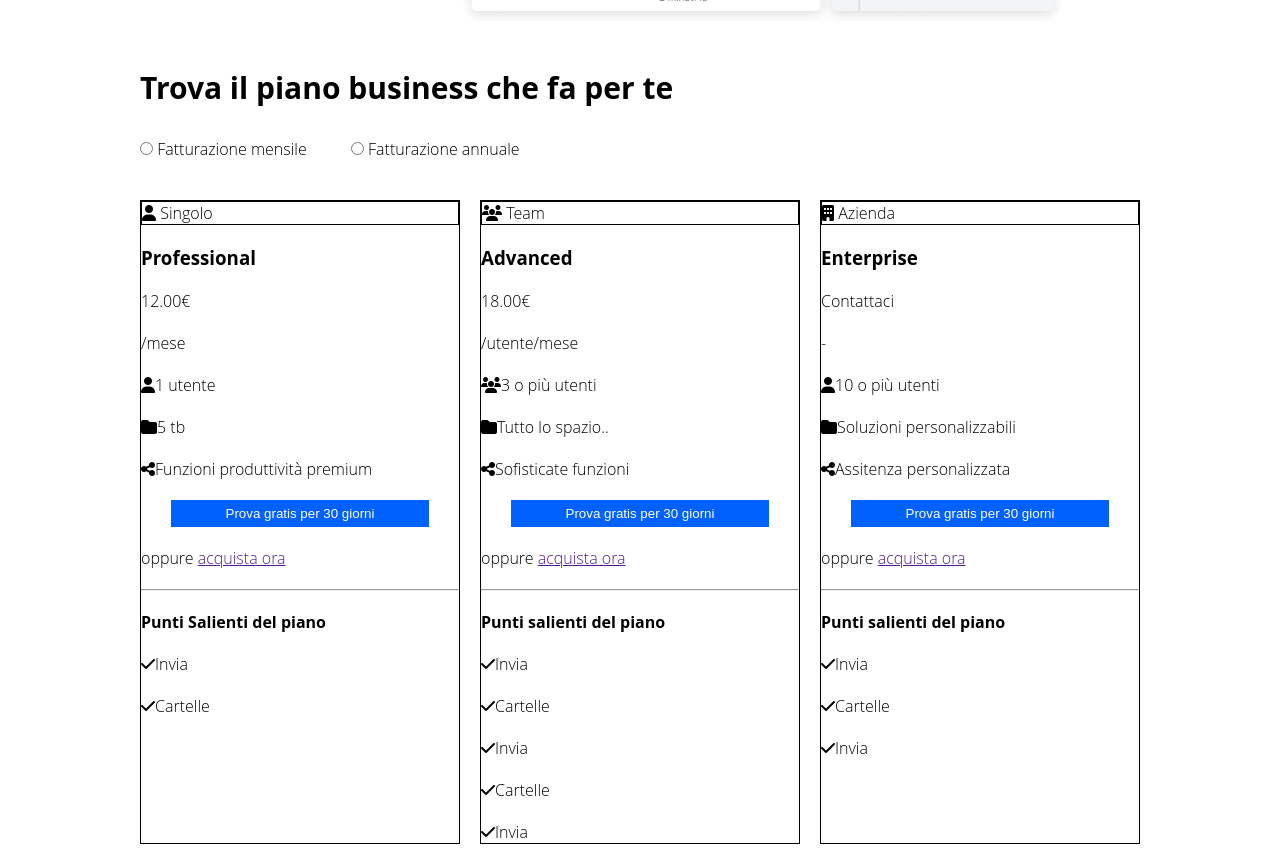
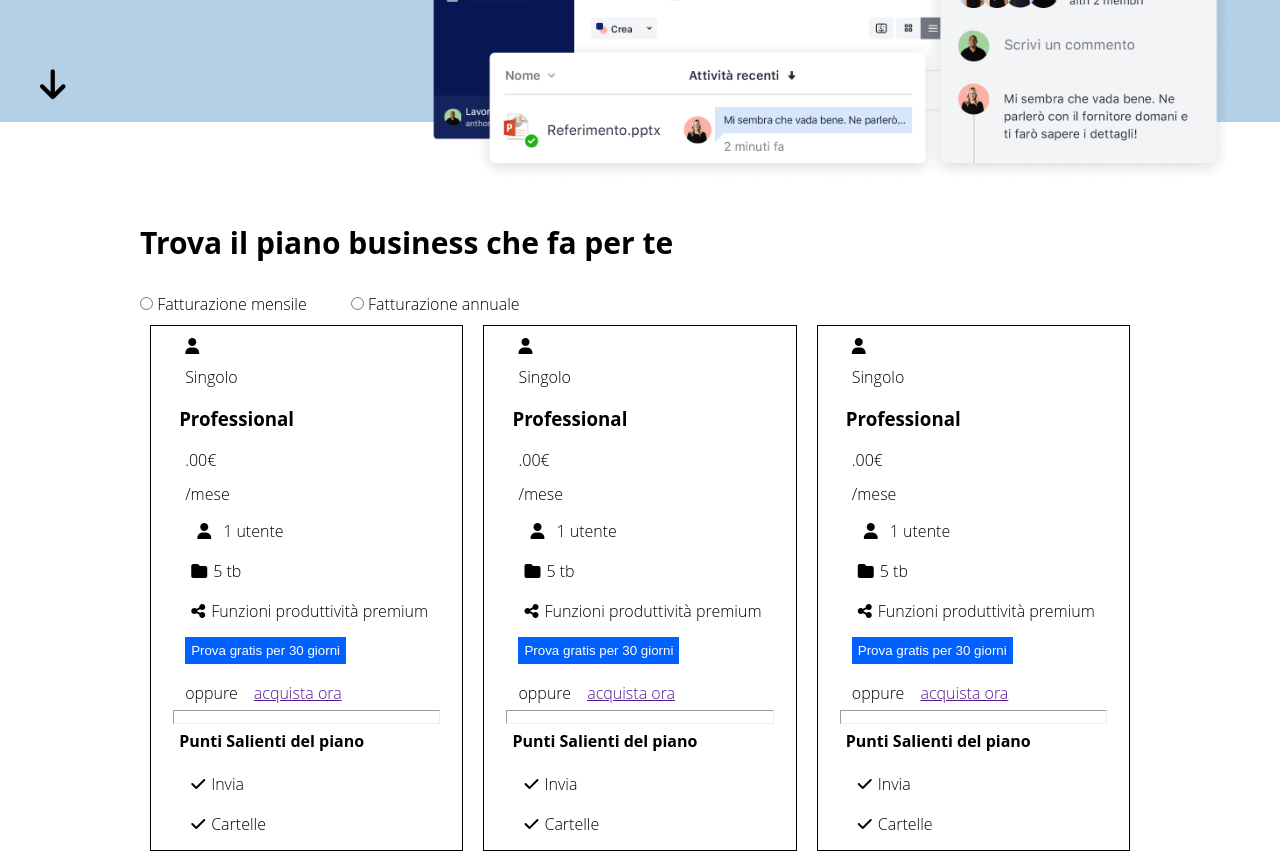
Before and after one commit to MattiaAngelini/htmlcss-dropbox, a plain HTML site: page index.html in a window 1280 px wide. Shown: the part 690-1551 px from the top of the page. Drawn offline with Linux system fonts and the light colour scheme.

Commit message:
Add: fixe header & cards

```diff
--- a/index.html
+++ b/index.html
@@ -6,12 +6,12 @@
   <meta name="viewport" content="width=device-width, initial-scale=1.0">
   <link rel="stylesheet" href="./style.css">
 
-  <!--FONT AWESOME-->
+  <!-- FONT AWESOME -->
   <link rel="stylesheet" href="https://cdnjs.cloudflare.com/ajax/libs/font-awesome/6.5.1/css/all.min.css"
     integrity="sha512-DTOQO9RWCH3ppGqcWaEA1BIZOC6xxalwEsw9c2QQeAIftl+Vegovlnee1c9QX4TctnWMn13TZye+giMm8e2LwA=="
     crossorigin="anonymous" referrerpolicy="no-referrer" />
 
-  <!--GOOGLE FONT-->
+  <!-- GOOGLE FONT -->
   <link rel="preconnect" href="https://fonts.googleapis.com">
   <link rel="preconnect" href="https://fonts.gstatic.com" crossorigin>
   <link
@@ -50,7 +50,7 @@
 
   <main>
 
-    <!-- SECTION ONE -->
+    <!----------------------- SECTION ONE ----------------------->
 
     <section class="section_1 blue_wrap">
       <div class="container_big">
@@ -80,7 +80,7 @@
       </div>
     </section>
 
-    <!-- SECTION TWO -->
+    <!----------------------- SECTION TWO ----------------------->
 
     <section class="section_2">
       <div class="container_small">
@@ -94,98 +94,116 @@
           <input type="radio" name="billing"> Fatturazione annuale
         </span>
 
-        <!-- COLUMNS-33 SECTION TWO -->
-
-        <div class="container_flex">
+        <section class="container_flex">
+          <!------------------------COLUMN 33------------------------------>
 
           <div class="col_33 border_container">
-            <!-- start of card -->
-            <div class="column_flex container_flex">
-                <div class="border_bottom">
-                    <i class="fa-solid fa-user"></i>
-                    <span>Singolo</span>
-                  </div>
+
+            <div class="elements">
+              <!------------------------ CARD--------------------------------------->
+              <div class="">
+                <i class="fa-solid fa-user"></i>
+                <div>Singolo</div>
+              </div>
               <h3>Professional</h3>
-              <div>12.00€</div>
-              <div>/mese</div>
-              <div><i><i class="fa-solid fa-user"></i></i>1 utente</div>
-              <div><i class="fas fa-folder"></i>5 tb</div>
-              <div><i class="fas fa-share-alt"></i>Funzioni produttività premium</div>
-              <button class="btn_small btn_1_blue">Prova gratis per 30 giorni</button>
+
+              <ul>
+                <li>.00€</li>
+                <li>/mese</li>
+                <li><i><i class="fa-solid fa-user"></i></i>1 utente</li>
+                <li><i class="fas fa-folder"></i>5 tb</li>
+                <li><i class="fas fa-share-alt"></i>Funzioni produttività premium</li>
+                <li><button class="btn_small btn_1_blue">Prova gratis per 30 giorni</button></li>
+              </ul>
+
               <div>
                 <span>oppure</span> <a href="">acquista ora</a>
               </div>
+
               <hr>
+
               <h4>Punti Salienti del piano</h4>
-              <div><i class="fa-solid fa-check"></i>Invia</div>
-              <div><i class="fa-solid fa-check"></i>Cartelle</div>
-            </div>
-          </div>
-
-
-
-
-          <div class="col_33 border_container">
-            <!-- start of card -->
-
-            <div class=" column_flex container_flex">
-                <div class="border_bottom">
-                    <i><i class="fas fa-users"></i></i>
-                    <span>Team</span>
-                  </div>
-              <h3>Advanced</h3>
-              <div>18.00€</div>
-              <div>/utente/mese</div>
-              <div><i><i class="fas fa-users"></i></i>3 o più utenti</div>
-              <div><i class="fas fa-folder"></i>Tutto lo spazio..</div>
-              <div><i class="fas fa-share-alt"></i>Sofisticate funzioni</div>
-              <button class="btn_small btn_1_blue">Prova gratis per 30 giorni</button>
-              <div>
-                <span>oppure</span> <a href="">acquista ora</a>
-              </div>
-              <hr>
-              <h4>Punti salienti del piano</h4>
-              <div><i class="fa-solid fa-check"></i>Invia</div>
-              <div><i class="fa-solid fa-check"></i>Cartelle</div>
-              <div><i class="fa-solid fa-check"></i>Invia</div>
-              <div><i class="fa-solid fa-check"></i>Cartelle</div>
-              <div><i class="fa-solid fa-check"></i>Invia</div>
+              <ul>
+                <li><i class="fa-solid fa-check"></i>Invia</li>
+                <li><i class="fa-solid fa-check"></i>Cartelle</li>
+              </ul>
 
             </div>
           </div>
 
-
-
-
+          <!------------------------COLUMN 33------------------------------>
 
           <div class="col_33 border_container">
-            <!-- start of card -->
 
-            <div class=" column_flex container_flex">
-                <div class="border_bottom">
-                  <i class="fa-solid fa-building"></i>
-                    <span>Azienda</span>
-                  </div>
-              <h3>Enterprise</h3>
-              <div>Contattaci</div>
-              <div>-</div>
-              <div><i class="fa-solid fa-user"></i>10 o più utenti</div>
-              <div><i class="fas fa-folder"></i>Soluzioni personalizzabili</div>
-              <div><i class="fas fa-share-alt"></i>Assitenza personalizzata</div>
-              <button class="btn_small btn_1_blue">Prova gratis per 30 giorni</button>
+            <div class="elements">
+              <!------------------------ CARD--------------------------------------->
+              <div class="">
+                <i class="fa-solid fa-user"></i>
+                <div>Singolo</div>
+              </div>
+              <h3>Professional</h3>
+
+              <ul>
+                <li>.00€</li>
+                <li>/mese</li>
+                <li><i><i class="fa-solid fa-user"></i></i>1 utente</li>
+                <li><i class="fas fa-folder"></i>5 tb</li>
+                <li><i class="fas fa-share-alt"></i>Funzioni produttività premium</li>
+                <li><button class="btn_small btn_1_blue">Prova gratis per 30 giorni</button></li>
+              </ul>
+
               <div>
                 <span>oppure</span> <a href="">acquista ora</a>
               </div>
+
               <hr>
-              <h4>Punti salienti del piano</h4>
-              <div><i class="fa-solid fa-check"></i>Invia</div>
-              <div><i class="fa-solid fa-check"></i>Cartelle</div>
-              <div><i class="fa-solid fa-check"></i>Invia</div>
-              <d
+
+              <h4>Punti Salienti del piano</h4>
+              <ul>
+                <li><i class="fa-solid fa-check"></i>Invia</li>
+                <li><i class="fa-solid fa-check"></i>Cartelle</li>
+              </ul>
+
             </div>
           </div>
 
-        </div>
+          <!------------------------COLUMN 33------------------------------>
+
+          <div class="col_33 border_container">
+
+            <div class="elements">
+              <!------------------------ CARD--------------------------------------->
+              <div class="">
+                <i class="fa-solid fa-user"></i>
+                <div>Singolo</div>
+              </div>
+              <h3>Professional</h3>
+
+              <ul>
+                <li>.00€</li>
+                <li>/mese</li>
+                <li><i><i class="fa-solid fa-user"></i></i>1 utente</li>
+                <li><i class="fas fa-folder"></i>5 tb</li>
+                <li><i class="fas fa-share-alt"></i>Funzioni produttività premium</li>
+                <li><button class="btn_small btn_1_blue">Prova gratis per 30 giorni</button></li>
+              </ul>
+
+              <div>
+                <span>oppure</span> <a href="">acquista ora</a>
+              </div>
+
+              <hr>
+
+              <h4>Punti Salienti del piano</h4>
+              <ul>
+                <li><i class="fa-solid fa-check"></i>Invia</li>
+                <li><i class="fa-solid fa-check"></i>Cartelle</li>
+              </ul>
+
+            </div>
+          </div>
+        </section>
+
       </div>
     </section>
 
--- a/style.css
+++ b/style.css
@@ -92,8 +92,7 @@ body {
     background-color: #b4d0e7;
 }
 
-.resize_pics {width: 80%;
-              height: 80%;
+.resize_pics {width: 100%;
 }
 
 .relative_position {
@@ -106,7 +105,16 @@ body {
 
 .border_bottom {
     border: 1px solid black;
+
 }
+
+.align_center {
+    text-align: center;
+}
+
+
+
+ul {list-style-type: none;}
 /*-------------------
        HEADER
 -------------------*/
@@ -117,7 +125,8 @@ header  {
     display: flex;
     padding: 18px;
     justify-content: space-between;
-    position: fixed;
+    position: sticky;
+    top: 0;
     z-index: 1000;
 }
 
@@ -149,11 +158,10 @@ header button {
 -------------------*/
 
  #Title_page {
-    font-size: 64px;
+    font-size: 66px;
     font-weight: 800;
     justify-content: center;
-    padding:30px 0;
-    margin-top: 40px;
+    margin-top: 60px;
  }
 
  .section_1 .col_30 {
@@ -161,7 +169,7 @@ header button {
 }
 
 .section_1 .col_30 *{
-   margin-bottom: 30px;
+   margin-bottom: 20px;
 }
 
 .section_1 .col_30 i {
@@ -194,14 +202,19 @@ header button {
 .section_2 .col_33{
     display: flex;
     margin-top: 40px;
-    width: 100%;
+    justify-content: center;
+    margin: 10px;
 }
 
-.section_2 .container_flex {
-    gap: 20px;
-    width: 100%;
+/*
+.col_33 not:last-child {
+    margin: 10px;
+}  ????? */
+
+.elements * {
+    padding: 6px;
 }
 
-.section_2 .col_33 button {
-    margin: 0 30px;
-}
+/*-------------------
+    SECTION 3
+-------------------*/
```
